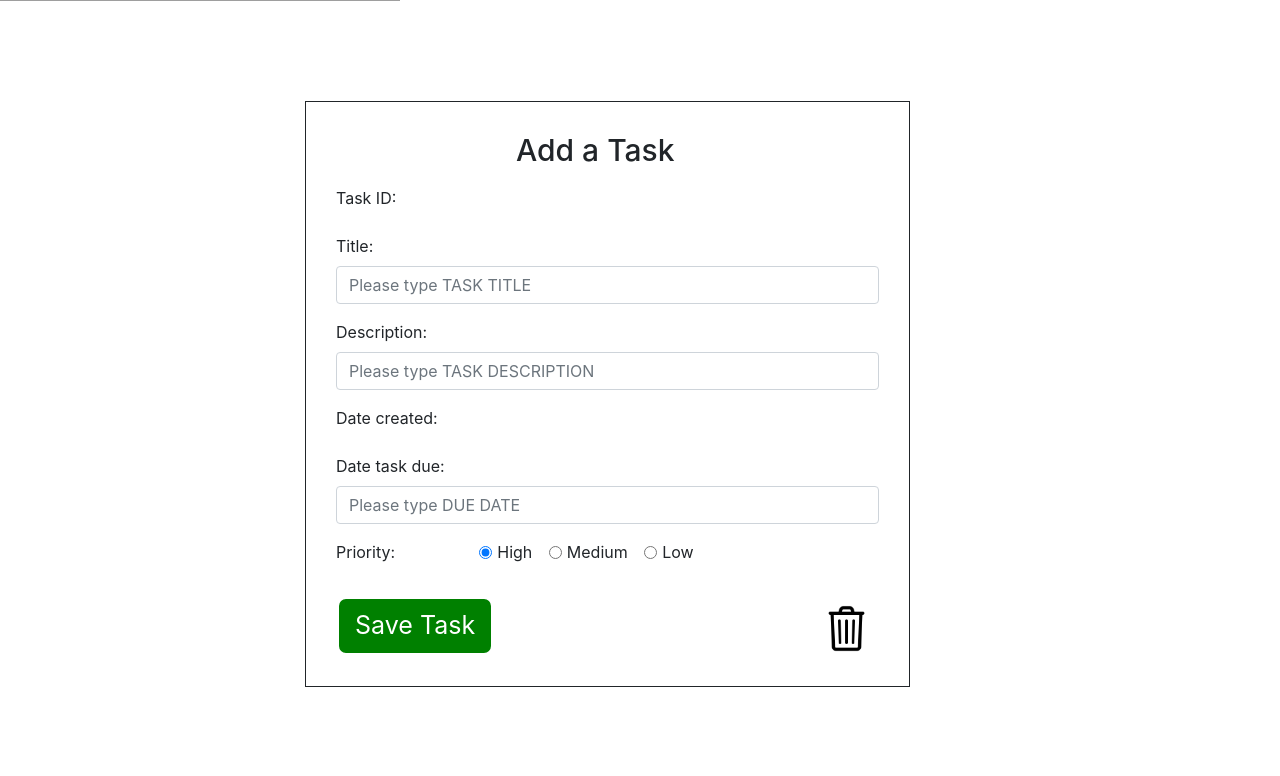
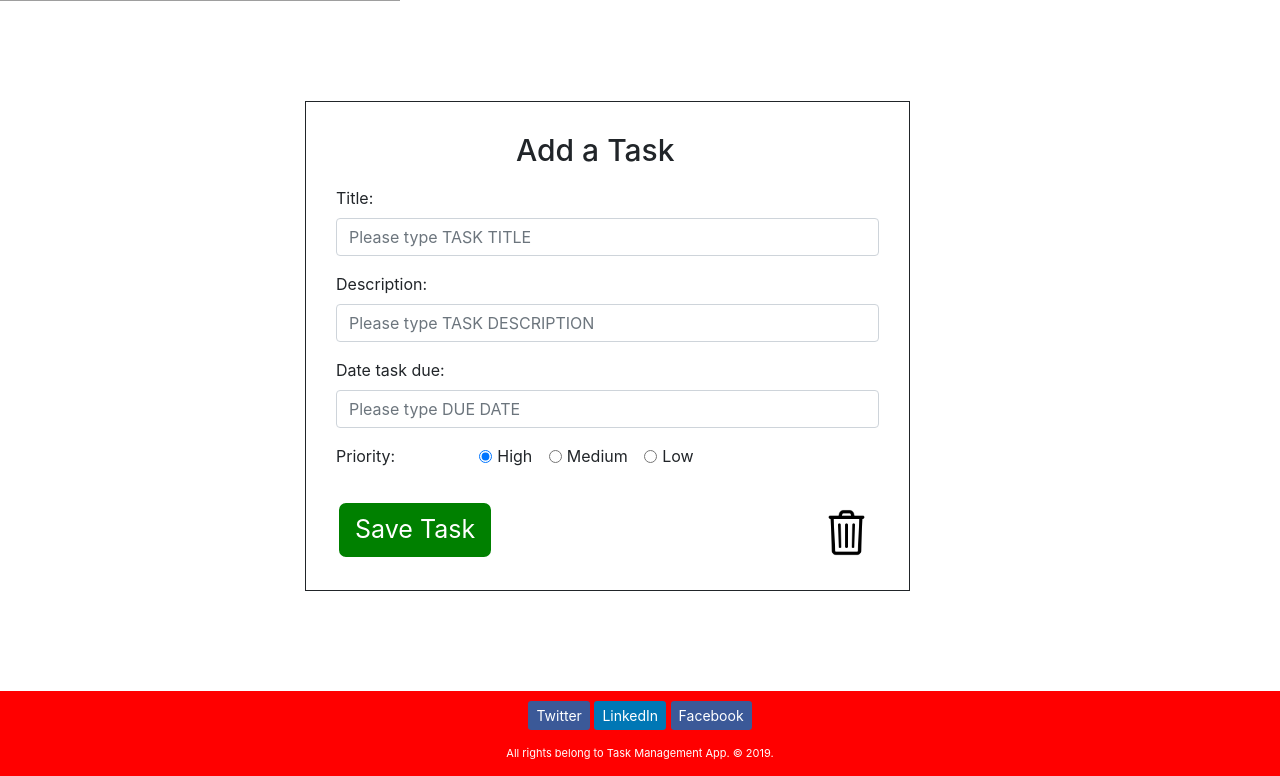
Before and after one commit to tillyoswellwheeler/task_manager_app, a Flask app: page /new_task in a window 1280 px wide. Shown: the part 299-1075 px from the top of the page. Run offline with Flask 2, Linux system fonts and the light colour scheme; some libraries are stand-ins or nearby versions; grey boxes are pictures that could not be loaded.

Commit message:
added name to form

```diff
--- a/templates/home.html
+++ b/templates/home.html
@@ -68,7 +68,9 @@
 				</div>
 			</div>
 		</div>
-
+<p>
+	 form data: {{ form_data }}
+	</p>
 		<section id="tasks_display">
 			<div class="container">
 
--- a/templates/new_task.html
+++ b/templates/new_task.html
@@ -42,26 +42,18 @@
 									<h1 class= "add_task_h1">Add a Task</h1>
 
 									<div class="form-group">
-										<label for="taskid">Task ID:</label>
-									</div>
-
-									<div class="form-group">
 										<label for="tasktitle-text-area">Title:</label>
-										<input type="text" class="form-control" id="tasktitle-text-area" placeholder="Please type TASK TITLE">
+										<input type="text" class="form-control" id="tasktitle-text-area" name="title" placeholder="Please type TASK TITLE">
 									</div>
 
 									<div class="form-group">
 										<label for="description-text-area">Description:</label>
-										<input type="text" class="form-control" id="description-text-area" placeholder="Please type TASK DESCRIPTION">
-									</div>
-
-									<div class="form-group">
-										<label for="datecreated">Date created:</label>
+										<input type="text" class="form-control" id="description-text-area" name="description" placeholder="Please type TASK DESCRIPTION">
 									</div>
 
 									<div class="form-group">
 										<label for="datedue-text-area">Date task due:</label>
-										<input type="text" class="form-control" id="datedue-text-area" placeholder="Please type DUE DATE">
+										<input type="text" class="form-control" id="datedue-text-area" name="date_due" placeholder="Please type DUE DATE">
 									</div>
 
 									<div class="form-group row">
```
